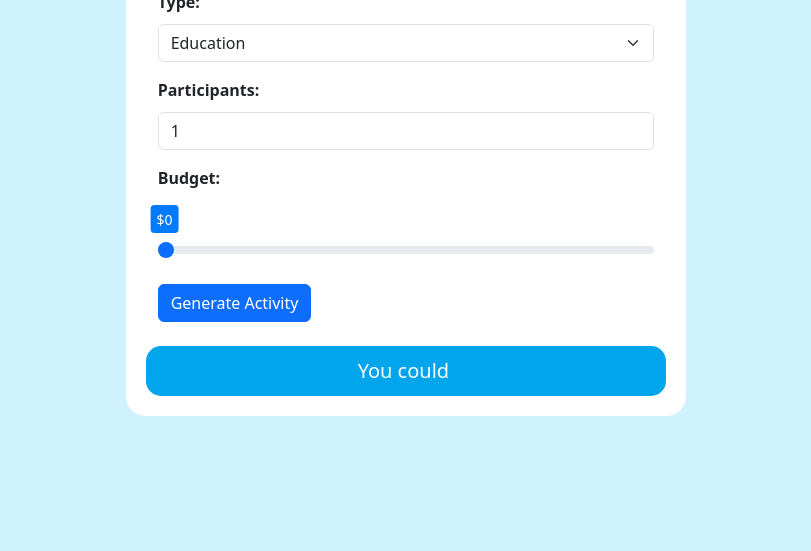
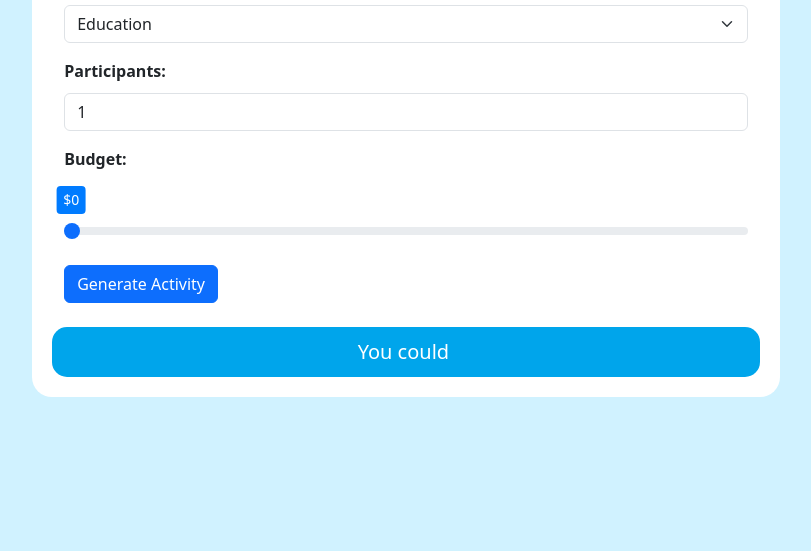
Before and after one commit to rachels-archive/The-Boring-App, a plain HTML site: page index.html in a window 1280 px wide. Shown: the part 249-800 px from the top of the page, without its empty margins (234-1045 px from the left). Drawn offline with nearby package versions, Linux system fonts and the light colour scheme.

Commit message:
Remove padding

```diff
--- a/index.html
+++ b/index.html
@@ -13,7 +13,7 @@
     <title>Boring App</title>
   </head>
   <body>
-    <div class="parent-container col-sm-12 col-lg-9">
+    <div class="parent-container">
       <div class="container">
         <h2>Are you bored? Try out this activity generator!</h2>
         <form id="activityForm">
```
